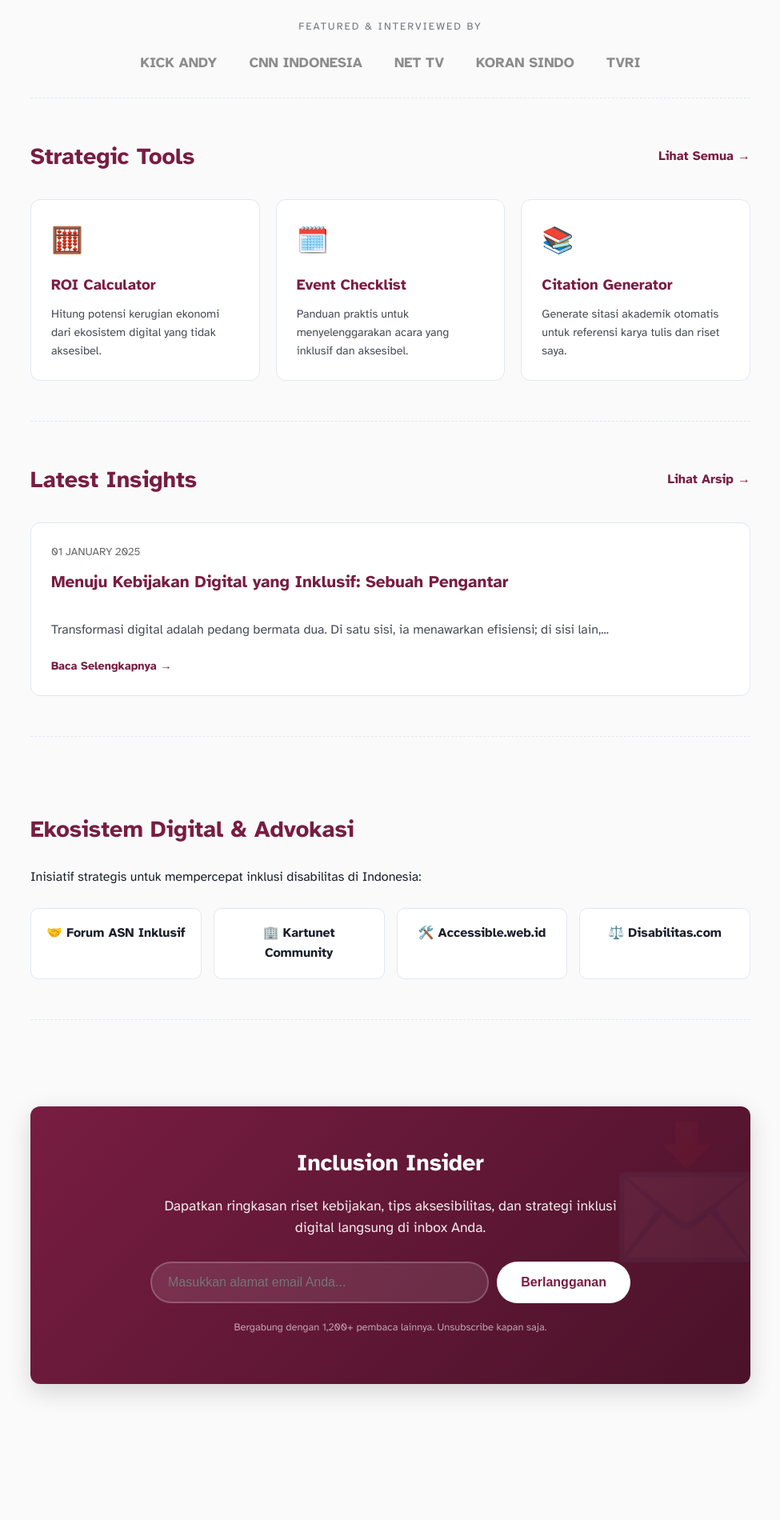
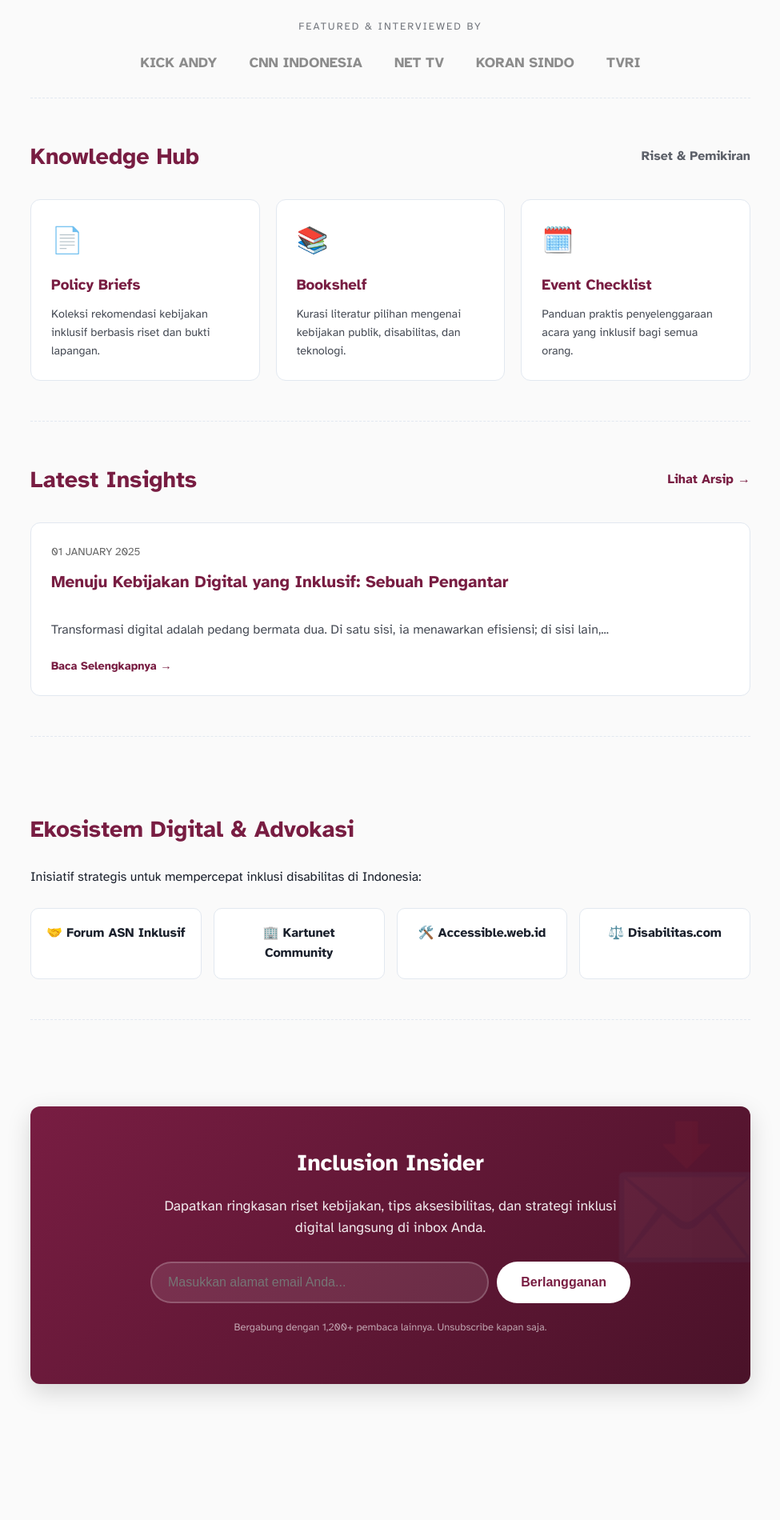
Before and after one commit to dimasmuharam/blog, a Jekyll site: the page built from index.md, in a window 1280 px wide. Shown: the part 691-2591 px from the top of the page at 80% size, without its empty margins (152-1127 px from the left). Built offline with Jekyll 4.4.1, drawn with Linux system fonts in a browser that asks for light colours.

Commit message:
Update index.md

```diff
--- a/index.md
+++ b/index.md
@@ -56,27 +56,27 @@ description: Dimas P. Muharam - Chevening Scholar 2025, Peneliti BRIN, dan Socia
 
 <section style="padding: 50px 0; border-bottom: 1px dashed var(--border-color);">
   <div style="display: flex; justify-content: space-between; align-items: center; margin-bottom: 30px;">
-    <h2 style="margin: 0; font-size: 1.8rem;">Strategic Tools</h2>
-    <a href="/tools/" style="font-weight: bold; color: var(--primary-color);">Lihat Semua &rarr;</a>
+    <h2 style="margin: 0; font-size: 1.8rem;">Knowledge Hub</h2>
+    <p style="margin: 0; opacity: 0.7; font-weight: bold;">Riset & Pemikiran</p>
   </div>
 
   <div style="display: grid; grid-template-columns: repeat(auto-fit, minmax(280px, 1fr)); gap: 20px;">
-    <a href="/tools/roi-calculator/" class="tool-card">
-      <div style="font-size: 2rem; margin-bottom: 15px;">🧮</div>
-      <h3 style="margin: 0 0 10px 0; color: var(--primary-color);">ROI Calculator</h3>
-      <p style="font-size: 0.9rem; margin: 0; opacity: 0.8;">Hitung potensi kerugian ekonomi dari ekosistem digital yang tidak aksesibel.</p>
+    <a href="/policy-briefs/" class="feature-card">
+      <div style="font-size: 2rem; margin-bottom: 15px;">📄</div>
+      <h3 style="margin: 0 0 10px 0; color: var(--primary-color);">Policy Briefs</h3>
+      <p style="font-size: 0.9rem; margin: 0; opacity: 0.8;">Koleksi rekomendasi kebijakan inklusif berbasis riset dan bukti lapangan.</p>
     </a>
 
-    <a href="/tools/event-checklist/" class="tool-card">
+    <a href="/bookshelf/" class="feature-card">
+      <div style="font-size: 2rem; margin-bottom: 15px;">📚</div>
+      <h3 style="margin: 0 0 10px 0; color: var(--primary-color);">Bookshelf</h3>
+      <p style="font-size: 0.9rem; margin: 0; opacity: 0.8;">Kurasi literatur pilihan mengenai kebijakan publik, disabilitas, dan teknologi.</p>
+    </a>
+
+    <a href="/tools/event-checklist/" class="feature-card">
       <div style="font-size: 2rem; margin-bottom: 15px;">🗓️</div>
       <h3 style="margin: 0 0 10px 0; color: var(--primary-color);">Event Checklist</h3>
-      <p style="font-size: 0.9rem; margin: 0; opacity: 0.8;">Panduan praktis untuk menyelenggarakan acara yang inklusif dan aksesibel.</p>
-    </a>
-
-    <a href="/tools/citation/" class="tool-card">
-      <div style="font-size: 2rem; margin-bottom: 15px;">📚</div>
-      <h3 style="margin: 0 0 10px 0; color: var(--primary-color);">Citation Generator</h3>
-      <p style="font-size: 0.9rem; margin: 0; opacity: 0.8;">Generate sitasi akademik otomatis untuk referensi karya tulis dan riset saya.</p>
+      <p style="font-size: 0.9rem; margin: 0; opacity: 0.8;">Panduan praktis penyelenggaraan acara yang inklusif bagi semua orang.</p>
     </a>
   </div>
 </section>
```
Also changed, not shown: other parts of index.md (+2 -2 lines).
